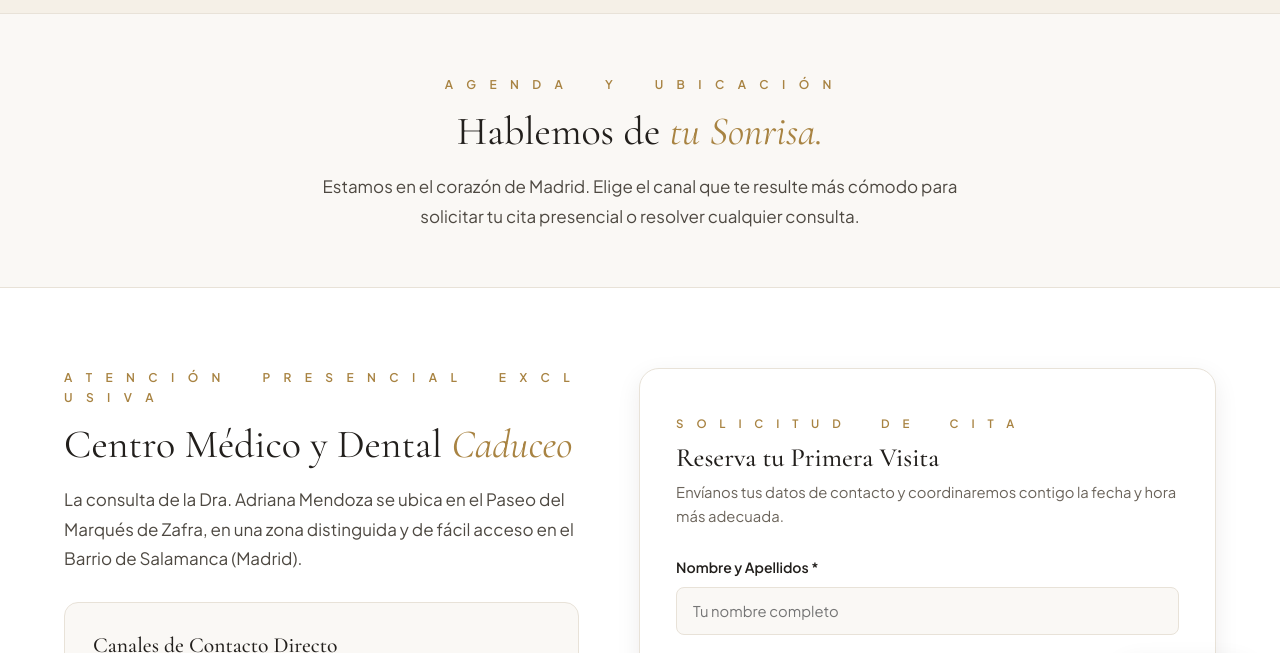
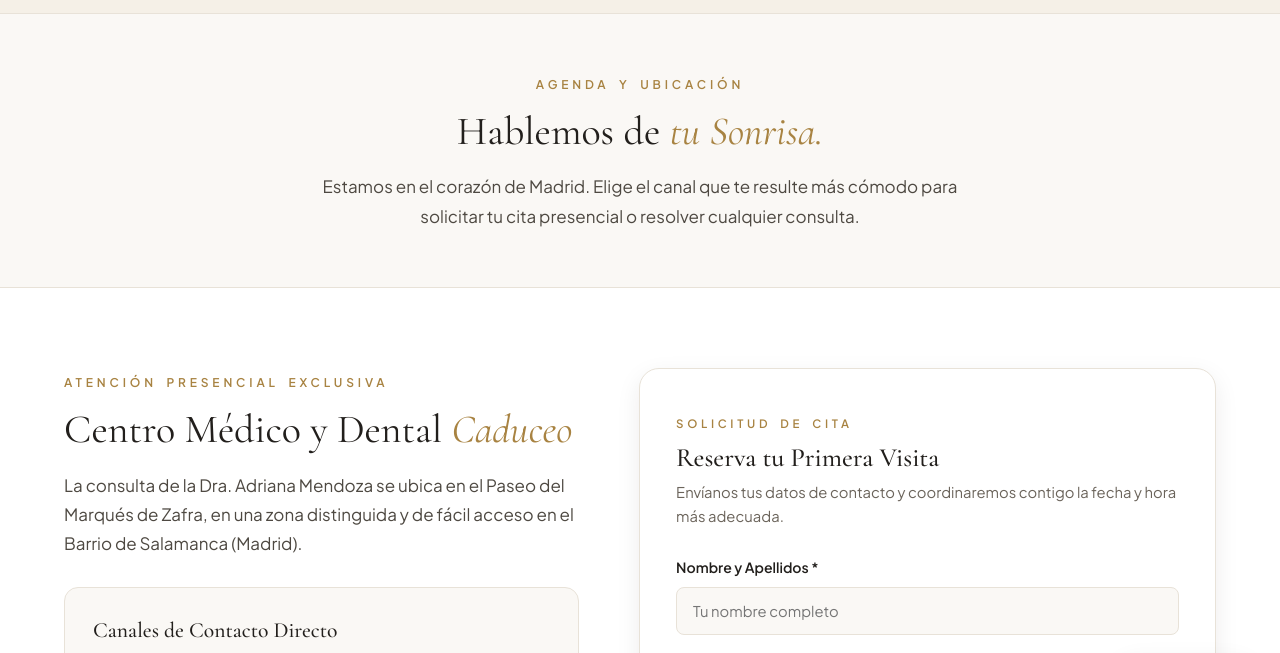
Before and after one commit to Adriana-Mendoza/Ortodoncia, a plain HTML site: page contacto.html in a window 1280 px wide. Shown: the part 74-727 px from the top of the page. Drawn offline with nearby package versions, Linux system fonts and the light colour scheme.

Commit message:
Update contacto.html

```diff
--- a/contacto.html
+++ b/contacto.html
@@ -150,7 +150,7 @@
          ======================================================================== -->
     <section class="section-padding-sm bg-warm" style="border-bottom: 1px solid var(--color-border);">
       <div class="container text-center" style="max-width: 760px; margin: 0 auto;">
-        <span class="overline">A G E N D A &nbsp;&nbsp; Y &nbsp;&nbsp; U B I C A C I Ó N</span>
+        <span class="overline">AGENDA Y UBICACIÓN</span>
         <h1 class="h2-title">
           Hablemos de <span class="gold-italic">tu Sonrisa.</span>
         </h1>
@@ -167,7 +167,7 @@
 
           <!-- Left Column: Direct Access & Clinic Info -->
           <div>
-            <span class="overline">A T E N C I Ó N &nbsp;&nbsp; P R E S E N C I A L &nbsp;&nbsp; E X C L U S I V A</span>
+            <span class="overline">ATENCIÓN PRESENCIAL EXCLUSIVA</span>
             <h2 class="h2-title">Centro Médico y Dental <span class="gold-italic">Caduceo</span></h2>
 
             <p class="lead-text" style="margin-bottom: 1.75rem;">
@@ -231,7 +231,7 @@
 
           <!-- Right Column: Interactive Appointment Booking Form -->
           <div class="contact-card-refined">
-            <span class="overline" style="font-size: 0.72rem; margin-bottom: 0.5rem;">S O L I C I T U D &nbsp;&nbsp; D E &nbsp;&nbsp; C I T A</span>
+            <span class="overline" style="font-size: 0.72rem; margin-bottom: 0.5rem;">SOLICITUD DE CITA</span>
             <h3 class="h3-title" style="margin-bottom: 0.35rem;">Reserva tu Primera Visita</h3>
             <p class="tp-subtitle" style="font-size: 0.925rem; line-height: 1.6; color: var(--color-text-muted);">
               Envíanos tus datos de contacto y coordinaremos contigo la fecha y hora más adecuada.
```
